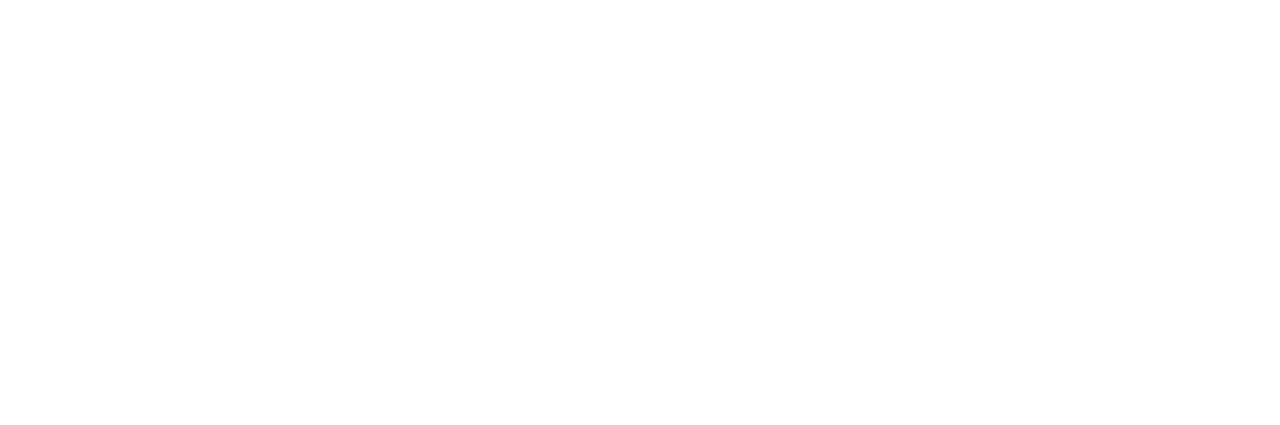
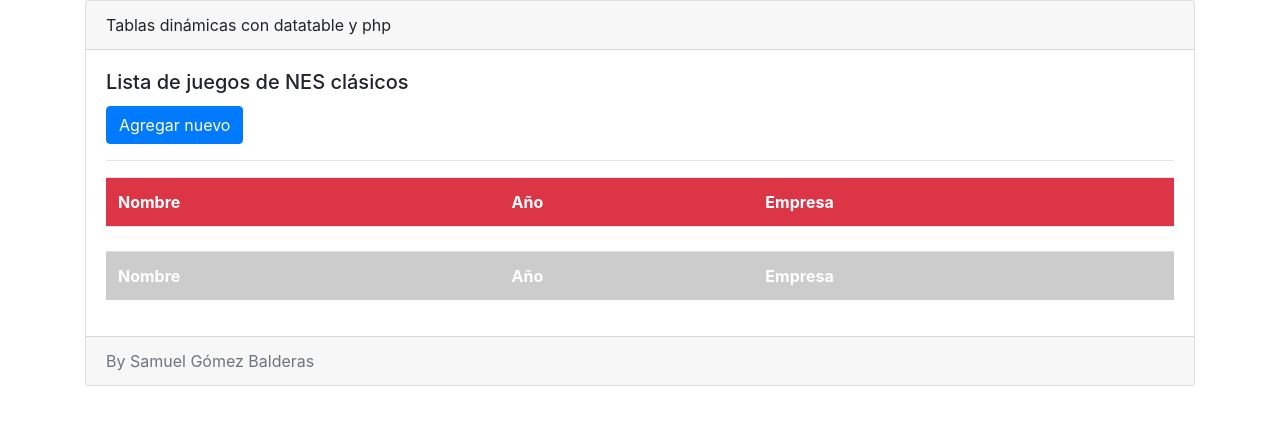
Before and after one commit to Sierra-034/DataTable, a PHP site: page / in a window 1280 px wide. Before the commit the part shown is empty. Shown: the top 425 px of the page. Run offline with PHP 8.4, Linux system fonts and the light colour scheme.

Commit message:
Maquetación de tabla

```diff
--- a/index.php
+++ b/index.php
@@ -0,0 +1,37 @@
+<!DOCTYPE html>
+
+<html>
+<head>
+	<meta charset="utf-8">
+	<title>DataTable practice</title>
+	<?php require_once "scripts.php"; ?>
+</head>
+<body>
+	<div class="container">
+		<div class="row">
+			<div class="col-sm-12">
+				<div class="card text-left">
+					<div class="card-header">
+						Tablas dinámicas con datatable y php
+					</div>
+					<div class="card-body">
+						<h5 class="card-title">Lista de juegos de NES clásicos</h5>
+						<span class="btn btn-primary">Agregar nuevo</span>
+						<hr>
+						<div id="tableDataTable"></div>
+					</div>
+					<div class="card-footer text-muted">
+						By Samuel Gómez Balderas
+					</div>
+				</div>
+			</div>
+		</div>
+	</div>
+</body>
+</html>
+
+<script type="text/javascript">
+	$(document).ready(function() {
+		$('#tableDataTable').load('tabla.php');
+	})
+</script>
--- a/scripts.php
+++ b/scripts.php
@@ -1,5 +1,5 @@
-<link rel="stylesheet" type="text/css" href="librerias/boostrap/boostrap.min.css">
-<link rel="stylesheet" type="text/css" href="librerias/datatable/boostrap.css">
+<link rel="stylesheet" type="text/css" href="librerias/bootstrap/bootstrap.min.css">
+<link rel="stylesheet" type="text/css" href="librerias/datatable/bootstrap.css">
 <link rel="stylesheet" type="text/css" href="librerias/datatable/dataTables.bootstrap4.min.css">
 <link rel="stylesheet" type="text/css" href="librerias/alertify/css/alertify.css">
 <link rel="stylesheet" type="text/css" href="librerias/alertify/css/themes/bootstrap.css">
--- a/tabla.php
+++ b/tabla.php
@@ -0,0 +1,25 @@
+<div>
+	<table class="table table-hover table-condensed" id="idDataTable">
+		<thead style="background-color: #dc3545; color: white; font-weight: bold;">	<!-- Separar en otro archivo css -->
+			<tr>
+				<td>Nombre</td>
+				<td>Año</td>
+				<td>Empresa</td>
+			</tr>
+		</thead>
+		<tbody>
+			<tr>
+				<td></td>
+				<td></td>
+				<td></td>
+			</tr>
+		</tbody>
+		<tfoot style="background-color: #ccc; color: white; font-weight: bold;">
+			<tr>
+				<td>Nombre</td>
+				<td>Año</td>
+				<td>Empresa</td>
+			</tr>
+		</tfoot>
+	</table>
+</div>
```
